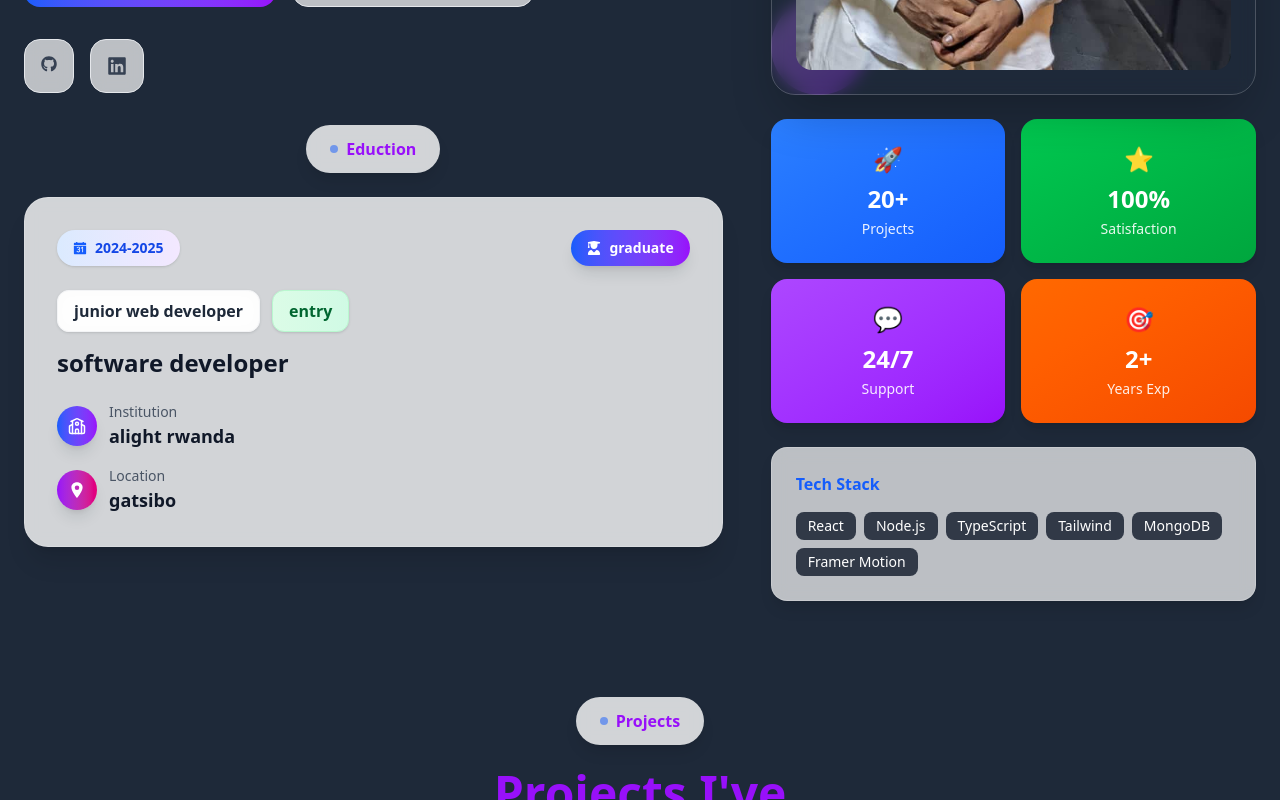
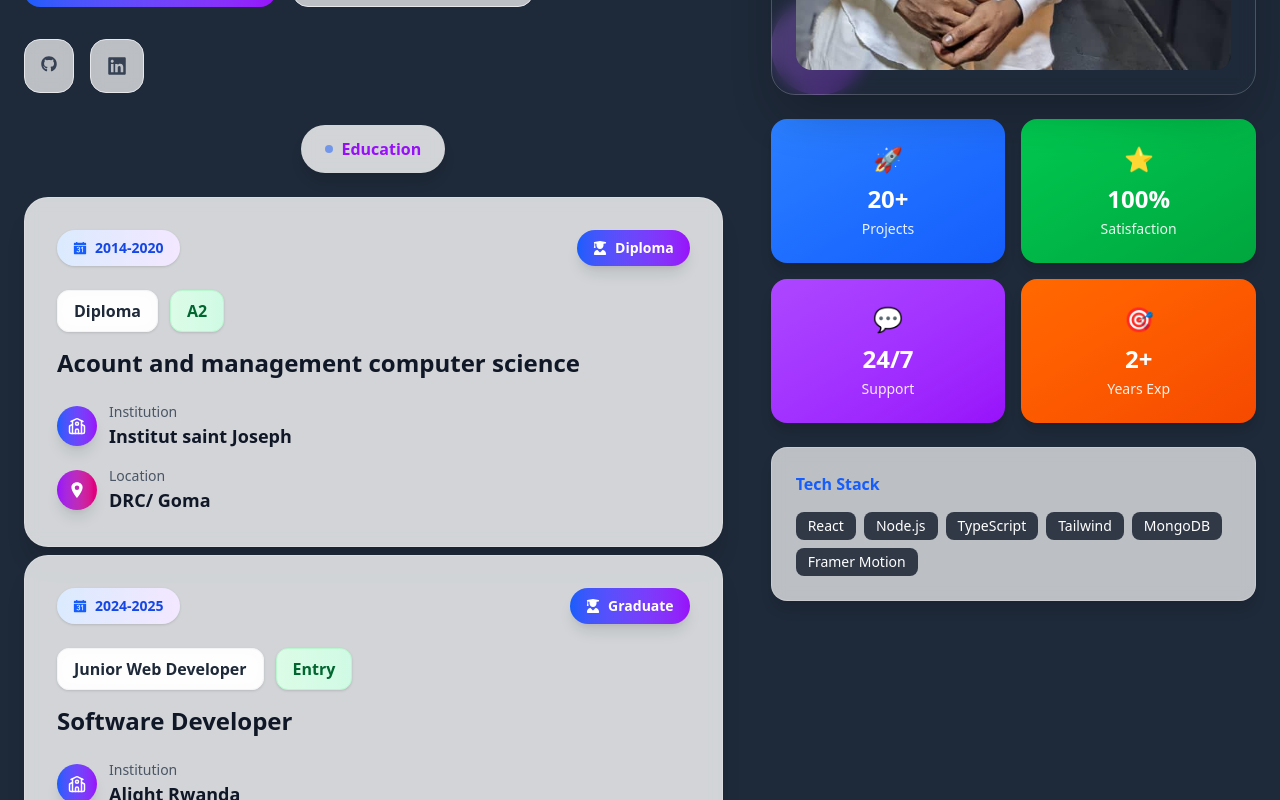
Before and after one commit to Freddy-bij/Personal_Portfolio, a React (Vite) app: page / in a window 1280 px wide. Shown: the part 2040-2840 px from the top of the page. Built offline with nearby package versions, Linux system fonts and the light colour scheme.

Commit message:
about section fixed

```diff
--- a/src/Components/Education.jsx
+++ b/src/Components/Education.jsx
@@ -11,7 +11,7 @@ const Education = () => {
                 <div className='flex justify-center'>
                       <div className="inline-flex items-center gap-2 px-6 py-3 bg-white/80 backdrop-blur-sm rounded-full shadow-lg mb-6">
                     <div className="w-2 h-2 bg-blue-600 rounded-full animate-pulse"></div>
-                    <span className="text-purple-600  font-semibold">Eduction</span>
+                    <span className="text-purple-600  font-semibold">Education</span>
                 </div>
                 </div>
 
--- a/src/Educations.json
+++ b/src/Educations.json
@@ -1,13 +1,25 @@
 [
+
+    {
+        "id":"1",
+        "date":"2014-2020",
+        "title":"Diploma",
+        "name":"Acount and management computer science",
+        "degree":"Diploma",
+        "grade":"A2",
+        "institution":"Institut saint Joseph",
+        "location":"DRC/ Goma"
+
+    },
     {
         "id":"2",
         "date":"2024-2025",
-        "title":"graduate",
-        "name":"software developer",
-        "degree":"junior web developer",
-        "grade":"entry",
-        "institution":"alight rwanda",
-        "location":"gatsibo"
+        "title":"Graduate",
+        "name":"Software Developer",
+        "degree":"Junior Web Developer",
+        "grade":"Entry",
+        "institution":"Alight Rwanda",
+        "location":"Gatsibo"
 
     }
 ]
```
